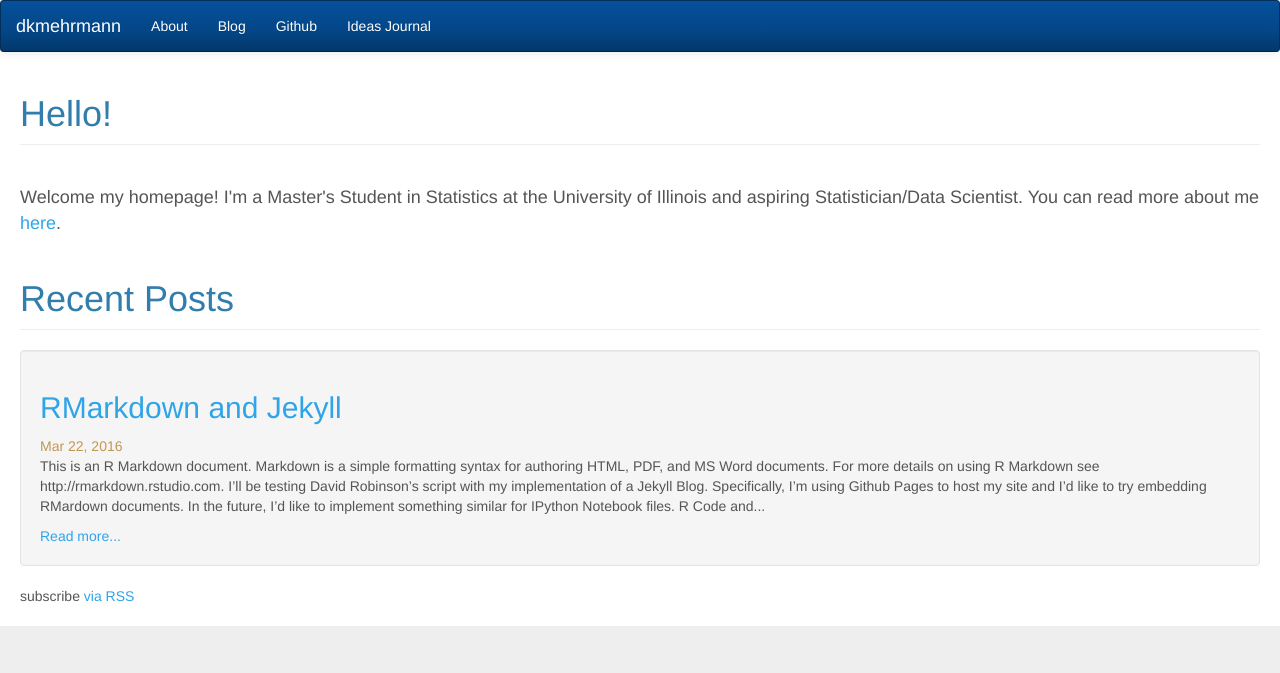
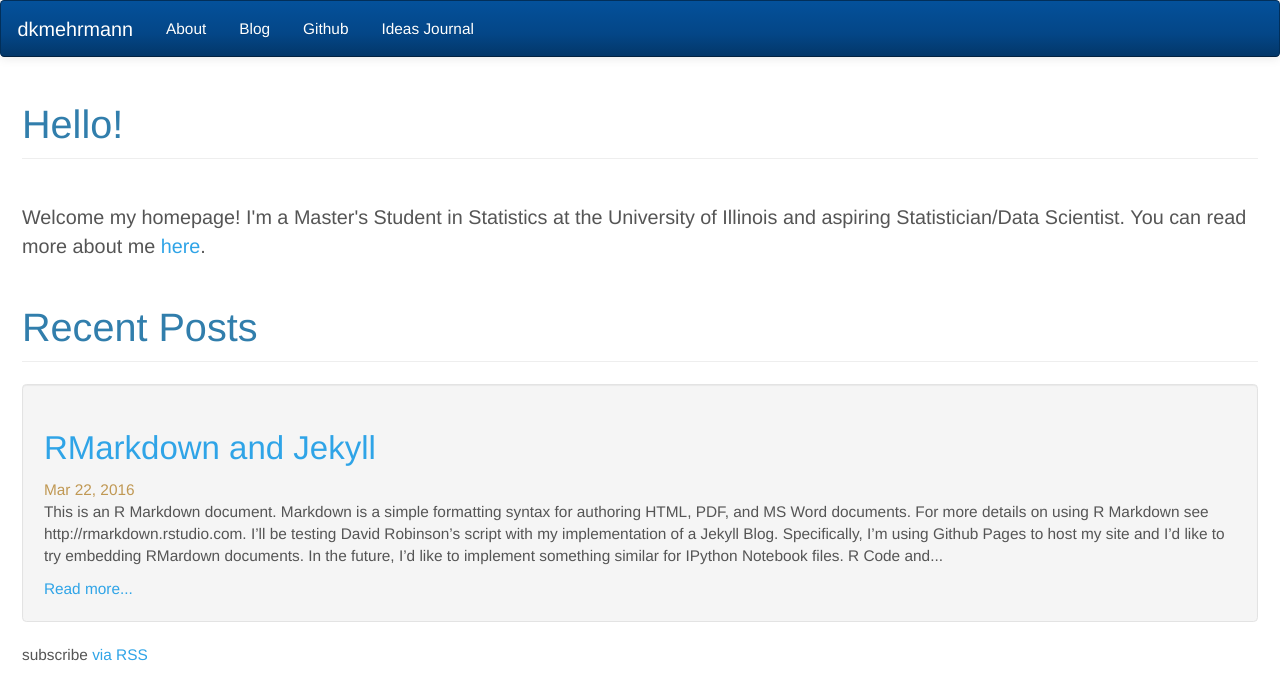
Before and after one commit to dkmehrmann/-deprecated-dkmehrmann.github.io, a Jekyll site: the page built from index.html, in a window 1280 px wide. Shown: the top 673 px of the page. Built offline with Jekyll 4.4.1, drawn with Linux system fonts in a browser that asks for light colours.

Commit message:
made things bigger

```diff
--- a/css/helper.css
+++ b/css/helper.css
@@ -19,3 +19,8 @@
     padding:10px;
     font-size:16px;
 }
+
+body {
+    -moz-transform: scale(1.1); /* for Firefox, default 1*/
+    zoom:110%; /* For Chrome, IE, default 100%*/
+}
```
